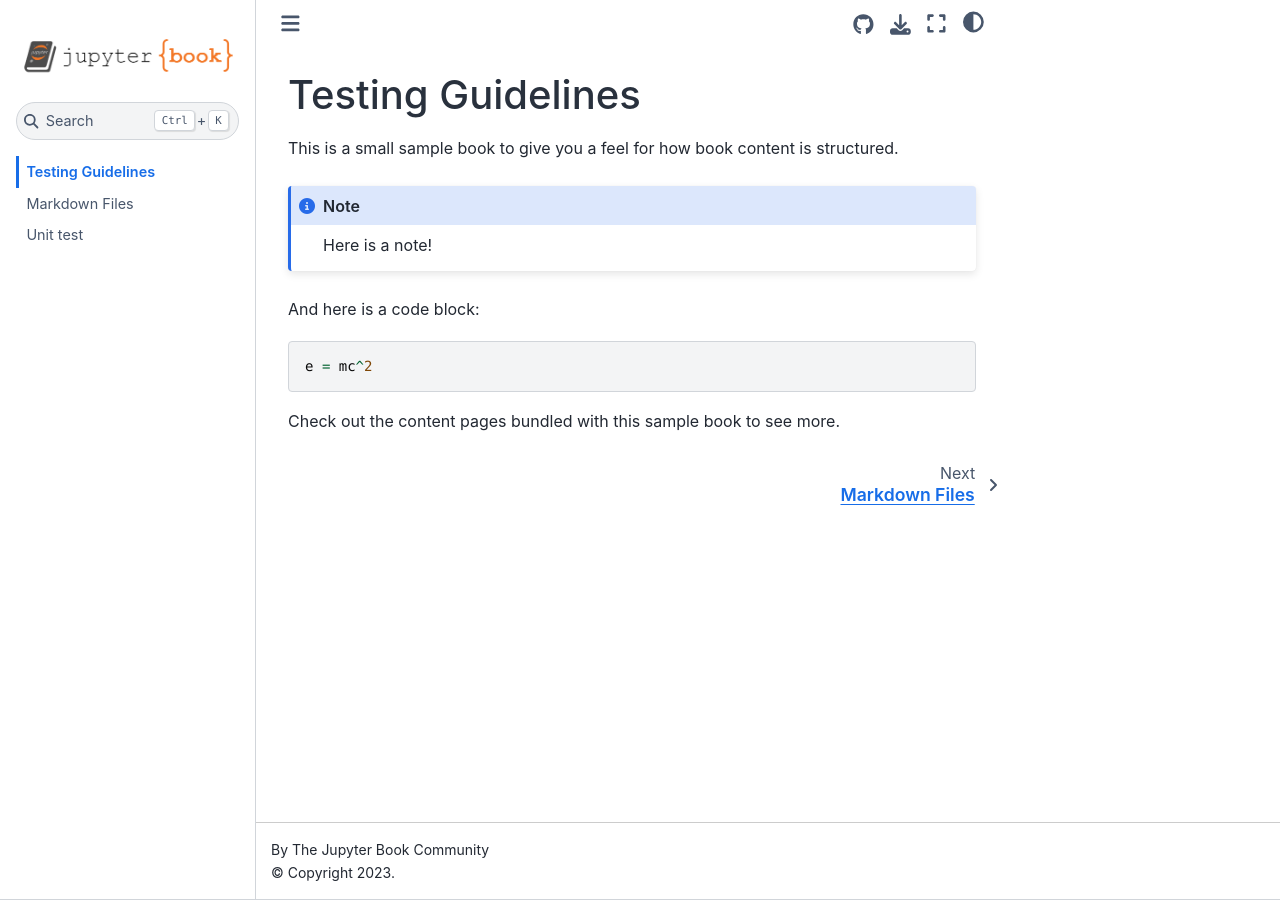
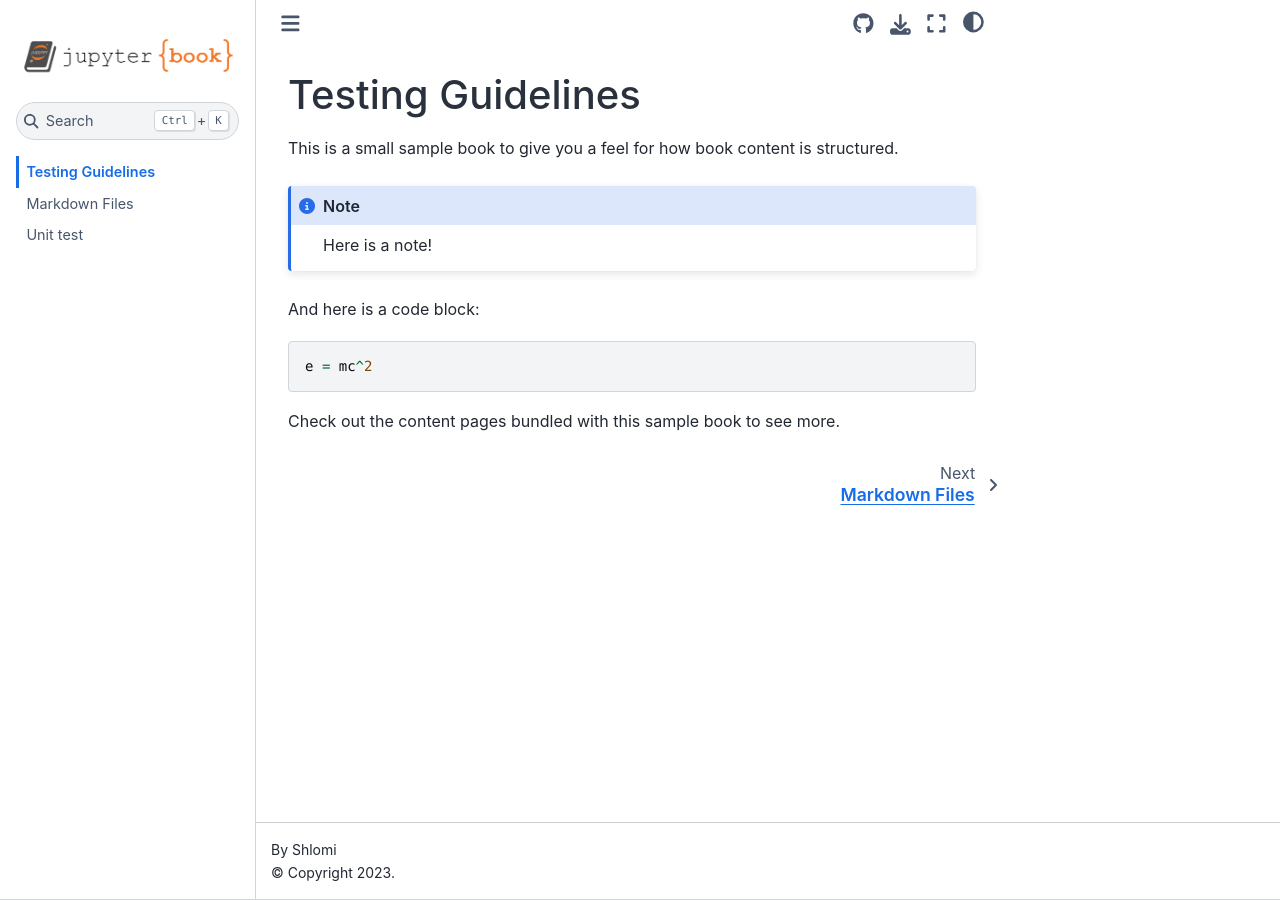
Before and after one commit to jit-shlomi/testing-guidelines, a Jupyter Book: the page built from intro.md, in a window 1280 px wide. Built offline with Jupyter Book 1.0.4 settings and Sphinx 7.4.7 and the Sphinx Book theme 1.1.4, drawn with Linux system fonts in a browser that asks for light colours.

Commit message:
metadata

```diff
--- a/_config.yml
+++ b/_config.yml
@@ -1,8 +1,8 @@
 # Book settings
 # Learn more at https://jupyterbook.org/customize/config.html
 
-title: My sample book
-author: The Jupyter Book Community
+title: Testing guidelines
+author: Shlomi
 logo: logo.png
 
 # Force re-execution of notebooks on each build.
@@ -21,12 +21,12 @@
 
 # Information about where the book exists on the web
 repository:
-  url: https://github.com/executablebooks/jupyter-book  # Online location of your book
+  url: https://github.com/shlomik-cbrix/testing-guidelines/  # Online location of your book
   path_to_book: docs  # Optional path to your book, relative to the repository root
   branch: master  # Which branch of the repository should be used when creating links (optional)
 
 # Add GitHub buttons to your book
 # See https://jupyterbook.org/customize/config.html#add-a-link-to-your-repository
 html:
-  use_issues_button: true
+  use_issues_button: false
   use_repository_button: true
```
